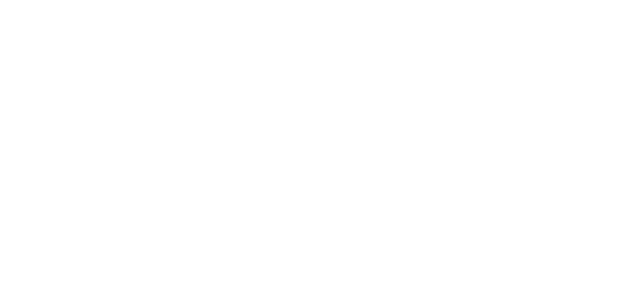
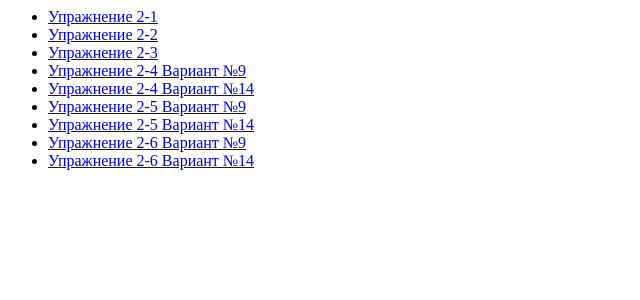
Before and after one commit to PupkovEgor/InternetProgram, a PHP site: page / in a window 1280 px wide. Before the commit the part shown is empty. Shown: the top 300 px of the page, without its empty margins (0-640 px from the left). Run offline with PHP 8.4, Linux system fonts and the light colour scheme.

Commit message:
Update index.php

```diff
--- a/LR2/index.php
+++ b/LR2/index.php
@@ -1,5 +1,12 @@
 <title>Пупков Егор Андреевич ЛР2</title>
-<?php
 
-
-?>
+<ul class="menu">
+  <li><a href="lab-2-1.php">Упражнение 2-1</a></li>
+  <li><a href="lab-2-2.php">Упражнение 2-2</a></li>
+  <li><a href="lab-2-3.php">Упражнение 2-3</a></li>
+  <li><a href="lab-2-4.php">Упражнение 2-4 Вариант №9</a></li>
+  <li><a href="lab-2-5.php">Упражнение 2-4 Вариант №14</a></li>
+  <li><a href="lab-2-6-1.php">Упражнение 2-5 Вариант №9</a></li>
+  <li><a href="lab-2-6-2.php">Упражнение 2-5 Вариант №14</a></li>
+  <li><a href="lab-2-7-1.php">Упражнение 2-6 Вариант №9</a></li>
+  <li><a href="lab-2-7-2.php">Упражнение 2-6 Вариант №14</a></li>
```
